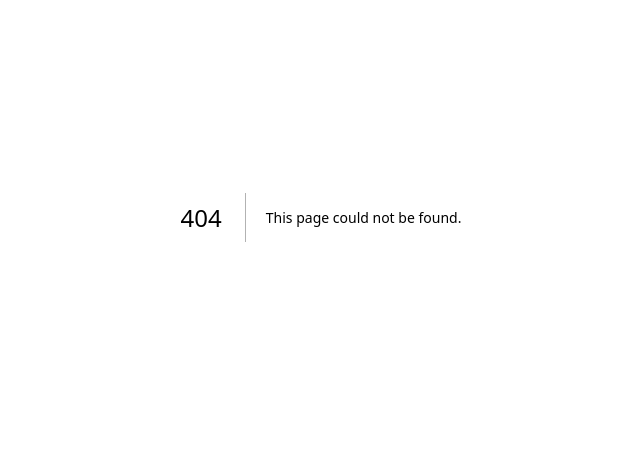
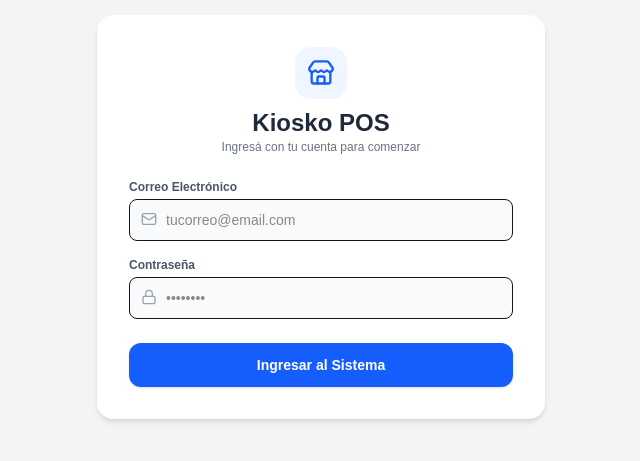
Before and after one commit to meracs2/kiosko-app, a Next.js app: page /login in a window 1280 px wide. Before the commit this address had no page. Shown: the part 183-644 px from the top of the page, without its empty margins (319-959 px from the left). Built offline with nearby package versions, Linux system fonts and the light colour scheme; no server answers.

Commit message:
Agregado sistema de login y roles de usuarios

```diff
--- /dev/null
+++ b/app/login/page.tsx
@@ -0,0 +1,110 @@
+// app/login/page.tsx
+'use client'
+
+import { useState } from 'react'
+import { supabase } from '@/lib/supabase'
+import { useRouter } from 'next/navigation'
+import { Lock, Mail, Store } from 'lucide-react'
+
+export default function LoginPage() {
+  const [email, setEmail] = useState('')
+  const [password, setPassword] = useState('')
+  const [cargando, setCargando] = useState(false)
+  const [mensaje, setMensaje] = useState('')
+  const router = useRouter()
+
+  const manejarLogin = async (e: React.FormEvent) => {
+    e.preventDefault()
+    setCargando(true)
+    setMensaje('')
+
+    // 1. Autenticar con Supabase Auth
+    const { data: authData, error: authError } = await supabase.auth.signInWithPassword({
+      email,
+      password,
+    })
+
+    if (authError || !authData.user) {
+      setMensaje('Error: Credenciales incorrectas o usuario no encontrado.')
+      setCargando(false)
+      return
+    }
+
+    // 2. Consultar el rol del usuario en la tabla 'perfiles'
+    const { data: perfil, error: perfilError } = await supabase
+      .from('perfiles')
+      .select('rol')
+      .eq('id', authData.user.id)
+      .single()
+
+    if (perfilError || !perfil) {
+      setMensaje('Error al obtener los permisos del usuario.')
+      setCargando(false)
+      return
+    }
+
+    // 3. Redirigir al panel principal
+    router.push('/')
+    router.refresh()
+  }
+
+  return (
+    <main className="min-h-screen bg-gray-100 flex items-center justify-center p-4">
+      <div className="bg-white rounded-2xl shadow-md p-8 w-full max-w-md">
+        <div className="text-center mb-6">
+          <div className="inline-flex p-3 bg-blue-50 text-blue-600 rounded-2xl mb-2">
+            <Store size={28} />
+          </div>
+          <h1 className="text-2xl font-bold text-gray-800">Kiosko POS</h1>
+          <p className="text-xs text-gray-500">Ingresá con tu cuenta para comenzar</p>
+        </div>
+
+        {mensaje && (
+          <div className="p-3 mb-4 rounded-lg bg-red-100 text-red-700 text-xs font-medium text-center">
+            {mensaje}
+          </div>
+        )}
+
+        <form onSubmit={manejarLogin} className="space-y-4">
+          <div>
+            <label className="block text-xs font-semibold text-gray-600 mb-1">Correo Electrónico</label>
+            <div className="relative">
+              <input
+                type="email"
+                value={email}
+                onChange={(e) => setEmail(e.target.value)}
+                required
+                placeholder="tucorreo@email.com"
+                className="w-full pl-9 pr-3 py-2.5 border rounded-lg bg-gray-50 text-sm focus:outline-none focus:ring-2 focus:ring-blue-500"
+              />
+              <Mail size={16} className="absolute left-3 top-3 text-gray-400" />
+            </div>
+          </div>
+
+          <div>
+            <label className="block text-xs font-semibold text-gray-600 mb-1">Contraseña</label>
+            <div className="relative">
+              <input
+                type="password"
+                value={password}
+                onChange={(e) => setPassword(e.target.value)}
+                required
+                placeholder="••••••••"
+                className="w-full pl-9 pr-3 py-2.5 border rounded-lg bg-gray-50 text-sm focus:outline-none focus:ring-2 focus:ring-blue-500"
+              />
+              <Lock size={16} className="absolute left-3 top-3 text-gray-400" />
+            </div>
+          </div>
+
+          <button
+            type="submit"
+            disabled={cargando}
+            className="w-full bg-blue-600 hover:bg-blue-700 disabled:bg-gray-300 text-white py-3 rounded-xl font-bold text-sm shadow-sm transition active:scale-95 mt-2"
+          >
+            {cargando ? 'Iniciando sesión...' : 'Ingresar al Sistema'}
+          </button>
+        </form>
+      </div>
+    </main>
+  )
+}
--- a/app/page.tsx
+++ b/app/page.tsx
@@ -1,14 +1,75 @@
 // app/page.tsx
 'use client'
 
+import { useState, useEffect } from 'react'
+import { supabase } from '@/lib/supabase'
 import Link from 'next/link'
-import { Sparkles, PackageSearch, ShoppingBag, DollarSign, Store, ArrowRight, TrendingUp } from 'lucide-react'
+import { useRouter } from 'next/navigation'
+import { Sparkles, PackageSearch, ShoppingBag, DollarSign, Store, ArrowRight, LogOut, ShieldAlert } from 'lucide-react'
 
 export default function Home() {
+  const [rol, setRol] = useState<string | null>(null)
+  const [cargando, setCargando] = useState(true)
+  const router = useRouter()
+
+  useEffect(() => {
+    const verificarSesionYRol = async () => {
+      const { data: { session } } = await supabase.auth.getSession()
+
+      if (!session) {
+        // Si no hay sesión iniciada, redirigir al login
+        router.push('/login')
+        return
+      }
+
+      // Buscar el rol del usuario en la tabla perfiles
+      const { data: perfil } = await supabase
+        .from('perfiles')
+        .select('rol')
+        .eq('id', session.user.id)
+        .single()
+
+      if (perfil) {
+        setRol(perfil.rol)
+      } else {
+        setRol('empleado') // Por seguridad por defecto
+      }
+      setCargando(false)
+    }
+
+    verificarSesionYRol()
+  }, [router])
+
+  const cerrarSesion = async () => {
+    await supabase.auth.signOut()
+    router.push('/login')
+  }
+
+  if (cargando) {
+    return (
+      <main className="min-h-screen bg-slate-50 flex items-center justify-center">
+        <p className="text-sm font-semibold text-slate-500 animate-pulse">Cargando sistema...</p>
+      </main>
+    )
+  }
+
+  // Definimos permisos según el rol
+  const esSuperAdminOrAdmin = rol === 'super_admin' || rol === 'admin'
+
   return (
     <main className="min-h-screen bg-slate-50 p-4 sm:p-6 max-w-xl mx-auto flex flex-col justify-center">
       {/* Header & Branding Moderno */}
       <div className="bg-white rounded-3xl p-6 shadow-sm border border-slate-100 mb-6 text-center relative overflow-hidden">
+        <div className="absolute top-4 right-4">
+          <button
+            onClick={cerrarSesion}
+            title="Cerrar Sesión"
+            className="p-2 text-slate-400 hover:text-red-600 hover:bg-red-50 rounded-xl transition"
+          >
+            <LogOut size={18} />
+          </button>
+        </div>
+
         <div className="absolute -top-10 -right-10 w-32 h-32 bg-blue-500/10 rounded-full blur-2xl pointer-events-none" />
 
         <div className="bg-gradient-to-tr from-blue-600 to-indigo-500 text-white p-4 rounded-2xl w-16 h-16 mx-auto flex items-center justify-center shadow-lg shadow-blue-500/30 mb-4 transition-transform hover:scale-105">
@@ -18,16 +79,21 @@ export default function Home() {
         <h1 className="text-3xl font-black text-slate-800 tracking-tight">Kiosko POS</h1>
         <p className="text-slate-500 text-sm mt-1 font-medium">Gestión inteligente de ventas y stock</p>
 
-        {/* Badge de estado rápido */}
-        <div className="inline-flex items-center gap-1.5 bg-emerald-50 text-emerald-700 px-3 py-1 rounded-full text-xs font-semibold mt-4 border border-emerald-200/60">
+        {/* Badge de rol y estado */}
+        <div className="flex items-center justify-center gap-2 mt-4">
+          <div className="inline-flex items-center gap-1.5 bg-emerald-50 text-emerald-700 px-3 py-1 rounded-full text-xs font-semibold border border-emerald-200/60">
             <span className="w-2 h-2 rounded-full bg-emerald-500 animate-pulse" />
-          Sistema listo para operar
+            Operativo
+          </div>
+          <div className="inline-flex items-center gap-1 bg-slate-100 text-slate-600 px-3 py-1 rounded-full text-xs font-semibold uppercase tracking-wider">
+            Rol: {rol}
+          </div>
         </div>
       </div>
 
-      {/* Grilla Principal */}
-      <div className="grid grid-cols-2 gap-4">
-        {/* Punto de Venta (Destacado Principal) */}
+      {/* Grilla Principal adaptativa según el rol */}
+      <div className={`grid gap-4 ${esSuperAdminOrAdmin ? 'grid-cols-2' : 'grid-cols-1'}`}>
+        {/* Punto de Venta (Disponible para todos) */}
         <Link
           href="/ventas"
           className="group relative bg-gradient-to-br from-emerald-500 to-teal-600 text-white p-5 rounded-3xl shadow-md shadow-emerald-500/20 flex flex-col justify-between h-44 active:scale-95 transition-all hover:shadow-lg hover:shadow-emerald-500/30 overflow-hidden"
@@ -44,7 +110,8 @@ export default function Home() {
           </div>
         </Link>
 
-        {/* Inventario */}
+        {/* Inventario (Solo Admin / Super Admin) */}
+        {esSuperAdminOrAdmin && (
           <Link
             href="/inventario"
             className="group relative bg-white border border-slate-200/80 text-slate-800 p-5 rounded-3xl shadow-sm flex flex-col justify-between h-44 active:scale-95 transition-all hover:border-slate-300 hover:shadow-md"
@@ -60,8 +127,10 @@ export default function Home() {
               <p className="text-xs text-slate-500 font-medium mt-1">Control de stock y reingreso</p>
             </div>
           </Link>
+        )}
 
-        {/* Promociones */}
+        {/* Promociones (Solo Admin / Super Admin) */}
+        {esSuperAdminOrAdmin && (
           <Link
             href="/promociones"
             className="group relative bg-gradient-to-br from-purple-600 to-indigo-600 text-white p-5 rounded-3xl shadow-md shadow-purple-500/20 flex flex-col justify-between h-44 active:scale-95 transition-all hover:shadow-lg hover:shadow-purple-500/30 overflow-hidden"
@@ -77,8 +146,10 @@ export default function Home() {
               <p className="text-xs text-purple-100 font-medium mt-1">Combos Fernet, Burgers y +</p>
             </div>
           </Link>
+        )}
 
-        {/* Caja del Día */}
+        {/* Caja del Día (Solo Admin / Super Admin) */}
+        {esSuperAdminOrAdmin && (
           <Link
             href="/caja"
             className="group relative bg-white border border-slate-200/80 text-slate-800 p-5 rounded-3xl shadow-sm flex flex-col justify-between h-44 active:scale-95 transition-all hover:border-slate-300 hover:shadow-md"
@@ -94,6 +165,7 @@ export default function Home() {
               <p className="text-xs text-slate-500 font-medium mt-1">Totales, arqueo y cierres</p>
             </div>
           </Link>
+        )}
       </div>
     </main>
   )
```
Lines whose indentation alone changed are shown as unchanged.
